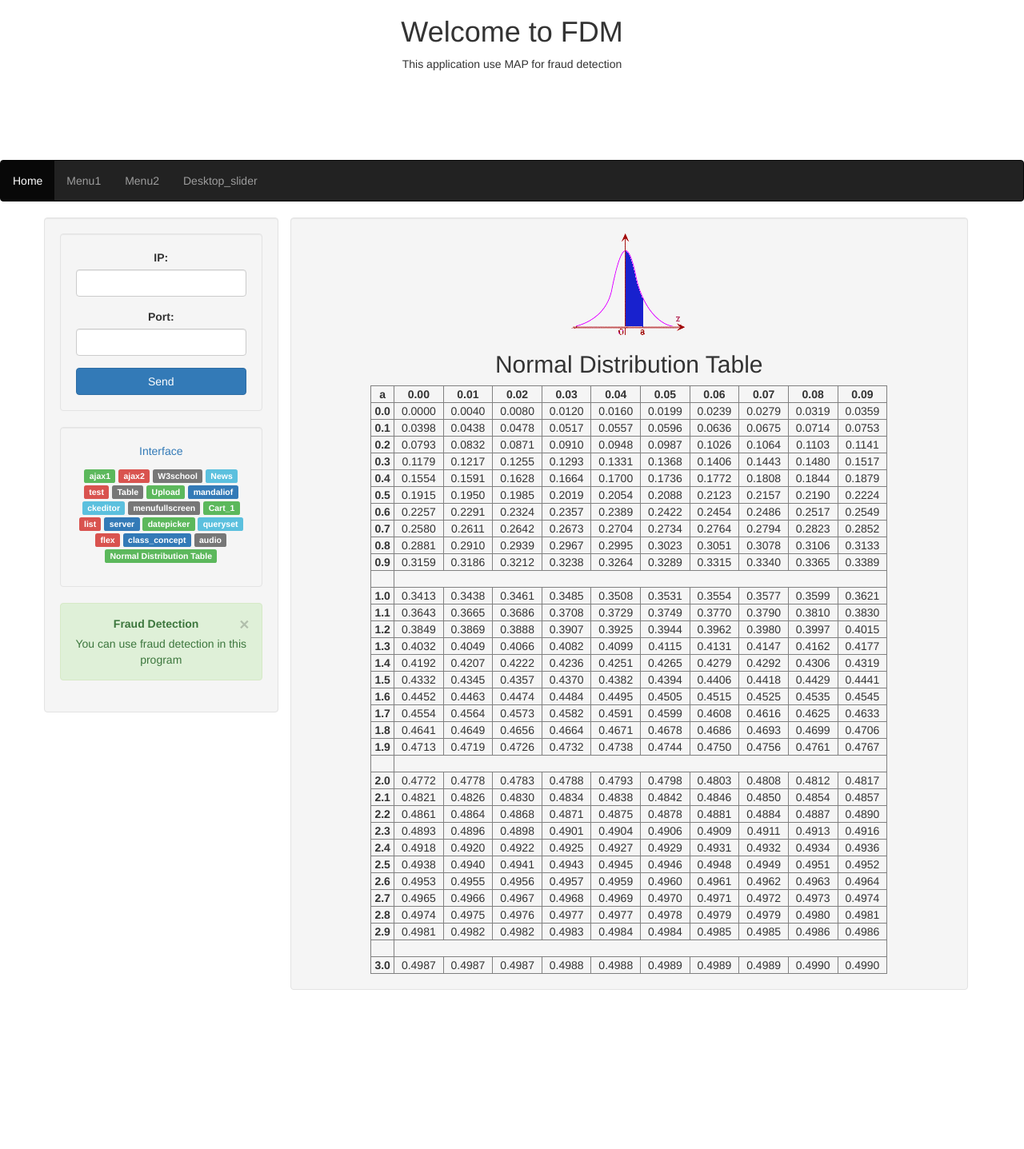
After one commit to mohsenet/inet, a Django app: page /mohsen/Normal_Distribution_Table in a window 1280 px wide. The commit adds this page. Shown: the top 1437 px of the page at 80% size. Run offline with Django 3.2, Linux system fonts and the light colour scheme; some libraries are stand-ins or nearby versions.

Commit message:
Normal Distribution Table

```diff
--- /dev/null
+++ b/app_1/templates/app_1/Normal_Distribution_Table.html
@@ -0,0 +1,445 @@
+{% extends 'app_1/base.html' %}
+{% load staticfiles %}
+{% block content %}
+    <div align="center">
+
+        <img src="{% static 'img/Z_Distrib_Pic.gif' %}">
+
+        <h2>
+          Normal Distribution Table
+        </h2>
+
+        <table align="center" border="1" cellpadding="1" width="80%">
+          <tbody>
+            <tr>
+              <td align="center"><b>a</b></td>
+              <td align="center"><b>0.00</b></td>
+              <td align="center"><b> 0.01</b></td>
+              <td align="center"><b>0.02</b></td>
+              <td align="center"><b>0.03</b></td>
+              <td align="center"><b>0.04</b></td>
+              <td align="center"><b>0.05</b></td>
+              <td align="center"><b>0.06</b></td>
+              <td align="center"><b>0.07</b></td>
+              <td align="center"><b>0.08</b></td>
+              <td align="center"><b>0.09</b></td>
+            </tr>
+            <tr>
+              <td align="center"><b>0.0</b></td>
+              <td align="center">0.0000</td>
+              <td align="center">0.0040</td>
+              <td align="center">0.0080</td>
+              <td align="center">0.0120</td>
+              <td align="center">0.0160</td>
+              <td align="center">0.0199</td>
+              <td align="center">0.0239</td>
+              <td align="center">0.0279</td>
+              <td align="center">0.0319</td>
+              <td align="center">0.0359</td>
+            </tr>
+            <tr>
+              <td align="center"><b>0.1</b></td>
+              <td align="center">0.0398</td>
+              <td align="center">0.0438</td>
+              <td align="center">0.0478</td>
+              <td align="center">0.0517</td>
+              <td align="center">0.0557</td>
+              <td align="center">0.0596</td>
+              <td align="center">0.0636</td>
+              <td align="center">0.0675</td>
+              <td align="center">0.0714</td>
+              <td align="center">0.0753</td>
+            </tr>
+            <tr>
+              <td align="center"><b>0.2</b></td>
+              <td align="center">0.0793</td>
+              <td align="center">0.0832</td>
+              <td align="center">0.0871</td>
+              <td align="center">0.0910</td>
+              <td align="center">0.0948</td>
+              <td align="center">0.0987</td>
+              <td align="center">0.1026</td>
+              <td align="center">0.1064</td>
+              <td align="center">0.1103</td>
+              <td align="center">0.1141</td>
+            </tr>
+            <tr>
+              <td align="center"><b>0.3</b></td>
+              <td align="center">0.1179</td>
+              <td align="center">0.1217</td>
+              <td align="center">0.1255</td>
+              <td align="center">0.1293</td>
+              <td align="center">0.1331</td>
+              <td align="center">0.1368</td>
+              <td align="center">0.1406</td>
+              <td align="center">0.1443</td>
+              <td align="center">0.1480</td>
+              <td align="center">0.1517</td>
+            </tr>
+            <tr>
+              <td align="center"><b>0.4</b></td>
+              <td align="center">0.1554</td>
+              <td align="center">0.1591</td>
+              <td align="center">0.1628</td>
+              <td align="center">0.1664</td>
+              <td align="center">0.1700</td>
+              <td align="center">0.1736</td>
+              <td align="center">0.1772</td>
+              <td align="center">0.1808</td>
+              <td align="center">0.1844</td>
+              <td align="center">0.1879</td>
+            </tr>
+            <tr>
+              <td align="center"><b>0.5</b></td>
+              <td align="center">0.1915</td>
+              <td align="center">0.1950</td>
+              <td align="center">0.1985</td>
+              <td align="center">0.2019</td>
+              <td align="center">0.2054</td>
+              <td align="center">0.2088</td>
+              <td align="center">0.2123</td>
+              <td align="center">0.2157</td>
+              <td align="center">0.2190</td>
+              <td align="center">0.2224</td>
+            </tr>
+            <tr>
+              <td align="center"><b>0.6</b></td>
+              <td align="center">0.2257</td>
+              <td align="center">0.2291</td>
+              <td align="center">0.2324</td>
+              <td align="center">0.2357</td>
+              <td align="center">0.2389</td>
+              <td align="center">0.2422</td>
+              <td align="center">0.2454</td>
+              <td align="center">0.2486</td>
+              <td align="center">0.2517</td>
+              <td align="center">0.2549</td>
+            </tr>
+            <tr>
+              <td align="center"><b>0.7</b></td>
+              <td align="center">0.2580</td>
+              <td align="center">0.2611</td>
+              <td align="center">0.2642</td>
+              <td align="center">0.2673</td>
+              <td align="center">0.2704</td>
+              <td align="center">0.2734</td>
+              <td align="center">0.2764</td>
+              <td align="center">0.2794</td>
+              <td align="center">0.2823</td>
+              <td align="center">0.2852</td>
+            </tr>
+            <tr>
+              <td align="center"><b>0.8</b></td>
+              <td align="center">0.2881</td>
+              <td align="center">0.2910</td>
+              <td align="center">0.2939</td>
+              <td align="center">0.2967</td>
+              <td align="center">0.2995</td>
+              <td align="center">0.3023</td>
+              <td align="center">0.3051</td>
+              <td align="center">0.3078</td>
+              <td align="center">0.3106</td>
+              <td align="center">0.3133</td>
+            </tr>
+            <tr>
+              <td align="center"><b>0.9</b></td>
+              <td align="center">0.3159</td>
+              <td align="center">0.3186</td>
+              <td align="center">0.3212</td>
+              <td align="center">0.3238</td>
+              <td align="center">0.3264</td>
+              <td align="center">0.3289</td>
+              <td align="center">0.3315</td>
+              <td align="center">0.3340</td>
+              <td align="center">0.3365</td>
+              <td align="center">0.3389</td>
+            </tr>
+            <tr>
+              <td align="center"><br>
+              </td>
+            </tr>
+            <tr>
+              <td align="center"><b>1.0</b></td>
+              <td align="center">0.3413</td>
+              <td align="center">0.3438</td>
+              <td align="center">0.3461</td>
+              <td align="center">0.3485</td>
+              <td align="center">0.3508</td>
+              <td align="center">0.3531</td>
+              <td align="center">0.3554</td>
+              <td align="center">0.3577</td>
+              <td align="center">0.3599</td>
+              <td align="center">0.3621</td>
+            </tr>
+            <tr>
+              <td align="center"><b>1.1</b></td>
+              <td align="center">0.3643</td>
+              <td align="center">0.3665</td>
+              <td align="center">0.3686</td>
+              <td align="center">0.3708</td>
+              <td align="center">0.3729</td>
+              <td align="center">0.3749</td>
+              <td align="center">0.3770</td>
+              <td align="center">0.3790</td>
+              <td align="center">0.3810</td>
+              <td align="center">0.3830</td>
+            </tr>
+            <tr>
+              <td align="center"><b>1.2</b></td>
+              <td align="center">0.3849</td>
+              <td align="center">0.3869</td>
+              <td align="center">0.3888</td>
+              <td align="center">0.3907</td>
+              <td align="center">0.3925</td>
+              <td align="center">0.3944</td>
+              <td align="center">0.3962</td>
+              <td align="center">0.3980</td>
+              <td align="center">0.3997</td>
+              <td align="center">0.4015</td>
+            </tr>
+            <tr>
+              <td align="center"><b>1.3</b></td>
+              <td align="center">0.4032</td>
+              <td align="center">0.4049</td>
+              <td align="center">0.4066</td>
+              <td align="center">0.4082</td>
+              <td align="center">0.4099</td>
+              <td align="center">0.4115</td>
+              <td align="center">0.4131</td>
+              <td align="center">0.4147</td>
+              <td align="center">0.4162</td>
+              <td align="center">0.4177</td>
+            </tr>
+            <tr>
+              <td align="center"><b>1.4</b></td>
+              <td align="center">0.4192</td>
+              <td align="center">0.4207</td>
+              <td align="center">0.4222</td>
+              <td align="center">0.4236</td>
+              <td align="center">0.4251</td>
+              <td align="center">0.4265</td>
+              <td align="center">0.4279</td>
+              <td align="center">0.4292</td>
+              <td align="center">0.4306</td>
+              <td align="center">0.4319</td>
+            </tr>
+            <tr>
+              <td align="center"><b>1.5</b></td>
+              <td align="center">0.4332</td>
+              <td align="center">0.4345</td>
+              <td align="center">0.4357</td>
+              <td align="center">0.4370</td>
+              <td align="center">0.4382</td>
+              <td align="center">0.4394</td>
+              <td align="center">0.4406</td>
+              <td align="center">0.4418</td>
+              <td align="center">0.4429</td>
+              <td align="center">0.4441</td>
+            </tr>
+            <tr>
+              <td align="center"><b>1.6</b></td>
+              <td align="center">0.4452</td>
+              <td align="center">0.4463</td>
+              <td align="center">0.4474</td>
+              <td align="center">0.4484</td>
+              <td align="center">0.4495</td>
+              <td align="center">0.4505</td>
+              <td align="center">0.4515</td>
+              <td align="center">0.4525</td>
+              <td align="center">0.4535</td>
+              <td align="center">0.4545</td>
+            </tr>
+            <tr>
+              <td align="center"><b>1.7</b></td>
+              <td align="center">0.4554</td>
+              <td align="center">0.4564</td>
+              <td align="center">0.4573</td>
+              <td align="center">0.4582</td>
+              <td align="center">0.4591</td>
+              <td align="center">0.4599</td>
+              <td align="center">0.4608</td>
+              <td align="center">0.4616</td>
+              <td align="center">0.4625</td>
+              <td align="center">0.4633</td>
+            </tr>
+            <tr>
+              <td align="center"><b>1.8</b></td>
+              <td align="center">0.4641</td>
+              <td align="center">0.4649</td>
+              <td align="center">0.4656</td>
+              <td align="center">0.4664</td>
+              <td align="center">0.4671</td>
+              <td align="center">0.4678</td>
+              <td align="center">0.4686</td>
+              <td align="center">0.4693</td>
+              <td align="center">0.4699</td>
+              <td align="center">0.4706</td>
+            </tr>
+            <tr>
+              <td align="center"><b>1.9</b></td>
+              <td align="center">0.4713</td>
+              <td align="center">0.4719</td>
+              <td align="center">0.4726</td>
+              <td align="center">0.4732</td>
+              <td align="center">0.4738</td>
+              <td align="center">0.4744</td>
+              <td align="center">0.4750</td>
+              <td align="center">0.4756</td>
+              <td align="center">0.4761</td>
+              <td align="center">0.4767</td>
+            </tr>
+            <tr>
+              <td align="center"><br>
+              </td>
+            </tr>
+            <tr>
+              <td align="center"><b>2.0</b></td>
+              <td align="center">0.4772</td>
+              <td align="center">0.4778</td>
+              <td align="center">0.4783</td>
+              <td align="center">0.4788</td>
+              <td align="center">0.4793</td>
+              <td align="center">0.4798</td>
+              <td align="center">0.4803</td>
+              <td align="center">0.4808</td>
+              <td align="center">0.4812</td>
+              <td align="center">0.4817</td>
+            </tr>
+            <tr>
+              <td align="center"><b>2.1</b></td>
+              <td align="center">0.4821</td>
+              <td align="center">0.4826</td>
+              <td align="center">0.4830</td>
+              <td align="center">0.4834</td>
+              <td align="center">0.4838</td>
+              <td align="center">0.4842</td>
+              <td align="center">0.4846</td>
+              <td align="center">0.4850</td>
+              <td align="center">0.4854</td>
+              <td align="center">0.4857</td>
+            </tr>
+            <tr>
+              <td align="center"><b>2.2</b></td>
+              <td align="center">0.4861</td>
+              <td align="center">0.4864</td>
+              <td align="center">0.4868</td>
+              <td align="center">0.4871</td>
+              <td align="center">0.4875</td>
+              <td align="center">0.4878</td>
+              <td align="center">0.4881</td>
+              <td align="center">0.4884</td>
+              <td align="center">0.4887</td>
+              <td align="center">0.4890</td>
+            </tr>
+            <tr>
+              <td align="center"><b>2.3</b></td>
+              <td align="center">0.4893</td>
+              <td align="center">0.4896</td>
+              <td align="center">0.4898</td>
+              <td align="center">0.4901</td>
+              <td align="center">0.4904</td>
+              <td align="center">0.4906</td>
+              <td align="center">0.4909</td>
+              <td align="center">0.4911</td>
+              <td align="center">0.4913</td>
+              <td align="center">0.4916</td>
+            </tr>
+            <tr>
+              <td align="center"><b>2.4</b></td>
+              <td align="center">0.4918</td>
+              <td align="center">0.4920</td>
+              <td align="center">0.4922</td>
+              <td align="center">0.4925</td>
+              <td align="center">0.4927</td>
+              <td align="center">0.4929</td>
+              <td align="center">0.4931</td>
+              <td align="center">0.4932</td>
+              <td align="center">0.4934</td>
+              <td align="center">0.4936</td>
+            </tr>
+            <tr>
+              <td align="center"><b>2.5</b></td>
+              <td align="center">0.4938</td>
+              <td align="center">0.4940</td>
+              <td align="center">0.4941</td>
+              <td align="center">0.4943</td>
+              <td align="center">0.4945</td>
+              <td align="center">0.4946</td>
+              <td align="center">0.4948</td>
+              <td align="center">0.4949</td>
+              <td align="center">0.4951</td>
+              <td align="center">0.4952</td>
+            </tr>
+            <tr>
+              <td align="center"><b>2.6</b></td>
+              <td align="center">0.4953</td>
+              <td align="center">0.4955</td>
+              <td align="center">0.4956</td>
+              <td align="center">0.4957</td>
+              <td align="center">0.4959</td>
+              <td align="center">0.4960</td>
+              <td align="center">0.4961</td>
+              <td align="center">0.4962</td>
+              <td align="center">0.4963</td>
+              <td align="center">0.4964</td>
+            </tr>
+            <tr>
+              <td align="center"><b>2.7</b></td>
+              <td align="center">0.4965</td>
+              <td align="center">0.4966</td>
+              <td align="center">0.4967</td>
+              <td align="center">0.4968</td>
+              <td align="center">0.4969</td>
+              <td align="center">0.4970</td>
+              <td align="center">0.4971</td>
+              <td align="center">0.4972</td>
+              <td align="center">0.4973</td>
+              <td align="center">0.4974</td>
+            </tr>
+            <tr>
+              <td align="center"><b>2.8</b></td>
+              <td align="center">0.4974</td>
+              <td align="center">0.4975</td>
+              <td align="center">0.4976</td>
+              <td align="center">0.4977</td>
+              <td align="center">0.4977</td>
+              <td align="center">0.4978</td>
+              <td align="center">0.4979</td>
+              <td align="center">0.4979</td>
+              <td align="center">0.4980</td>
+              <td align="center">0.4981</td>
+            </tr>
+            <tr>
+              <td align="center"><b>2.9</b></td>
+              <td align="center">0.4981</td>
+              <td align="center">0.4982</td>
+              <td align="center">0.4982</td>
+              <td align="center">0.4983</td>
+              <td align="center">0.4984</td>
+              <td align="center">0.4984</td>
+              <td align="center">0.4985</td>
+              <td align="center">0.4985</td>
+              <td align="center">0.4986</td>
+              <td align="center">0.4986</td>
+            </tr>
+            <tr>
+              <td align="center"><br>
+              </td>
+            </tr>
+            <tr>
+              <td align="center"><b>3.0</b></td>
+              <td align="center">0.4987</td>
+              <td align="center">0.4987</td>
+              <td align="center">0.4987</td>
+              <td align="center">0.4988</td>
+              <td align="center">0.4988</td>
+              <td align="center">0.4989</td>
+              <td align="center">0.4989</td>
+              <td align="center">0.4989</td>
+              <td align="center">0.4990</td>
+              <td align="center">0.4990</td>
+            </tr>
+          </tbody>
+        </table>
+    </div>
+{% endblock %}
--- a/app_1/templates/app_1/base.html
+++ b/app_1/templates/app_1/base.html
@@ -81,6 +81,7 @@
                         <span class="label label-danger" style="cursor: pointer;" onclick="window.location='{% url 'flex' %}';">flex</span>
                         <span class="label label-primary" style="cursor: pointer;" onclick="window.location='{% url 'class_concept' %}';">class_concept</span>
                         <span class="label label-default" style="cursor: pointer;" onclick="window.location='{% url 'audio' %}';">audio</span>
+                        <span class="label label-success" style="cursor: pointer;" onclick="window.location='{% url 'Normal_Distribution_Table' %}';">Normal Distribution Table</span>
                     </p>
                 </div>
                 <div class="alert alert-success fade in">
--- a/app_1/urls.py
+++ b/app_1/urls.py
@@ -34,6 +34,7 @@ urlpatterns = [
     path('flex', views.flex, name="flex"),
     path('class_concept', views.class_concept, name="class_concept"),
     path('audio', views.audio, name="audio"),
+    path('Normal_Distribution_Table', views.Normal_Distribution_Table, name="Normal_Distribution_Table"),
 ]
 
 if settings.DEBUG:
--- a/app_1/views.py
+++ b/app_1/views.py
@@ -278,3 +278,6 @@ def flex(request):
 
 def audio(request):
     return render(request, 'app_1/audio.html', {})
+
+def Normal_Distribution_Table(request):
+    return render(request, 'app_1/Normal_Distribution_Table.html', {})
```
Also changed, not shown: static/img/Z_Distrib_Pic.gif (added).
